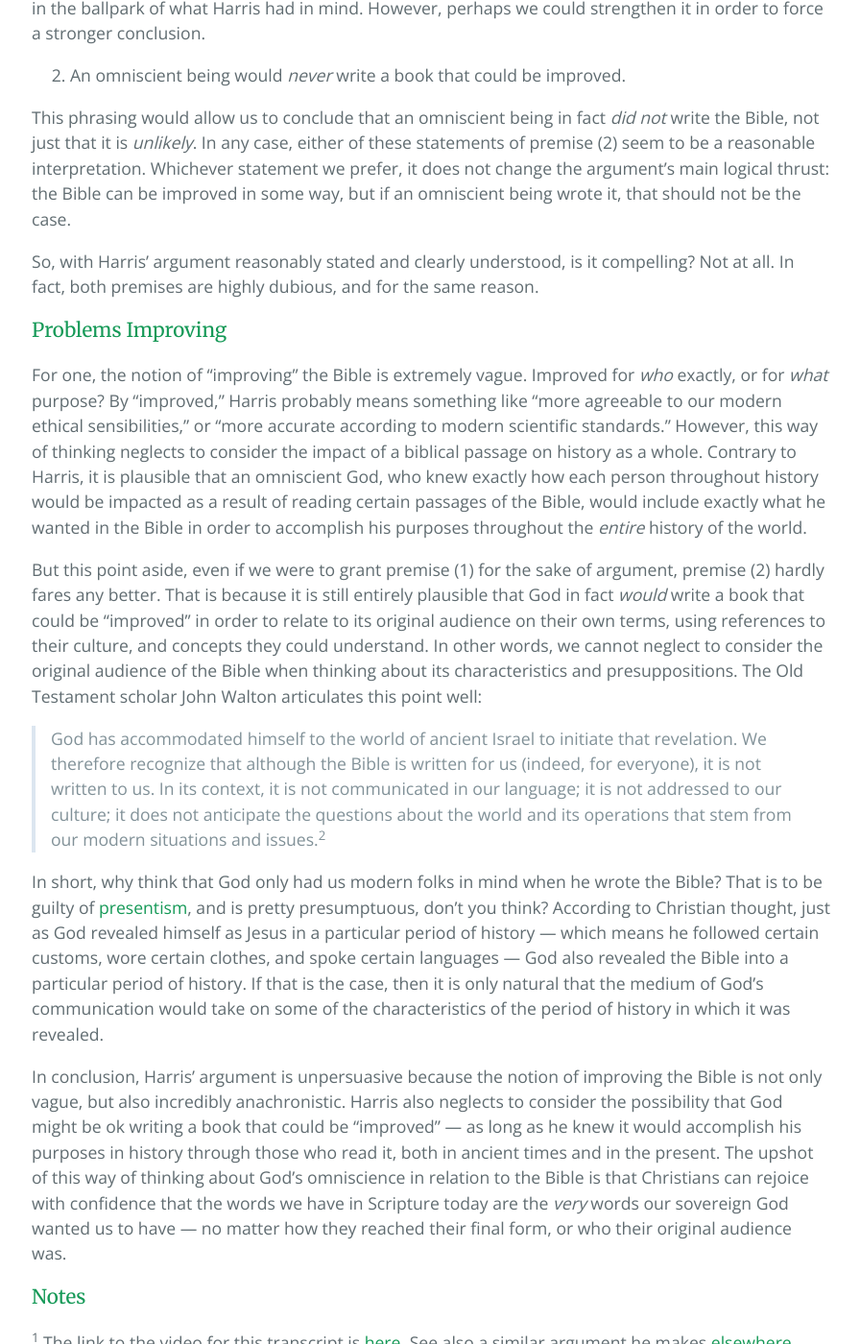
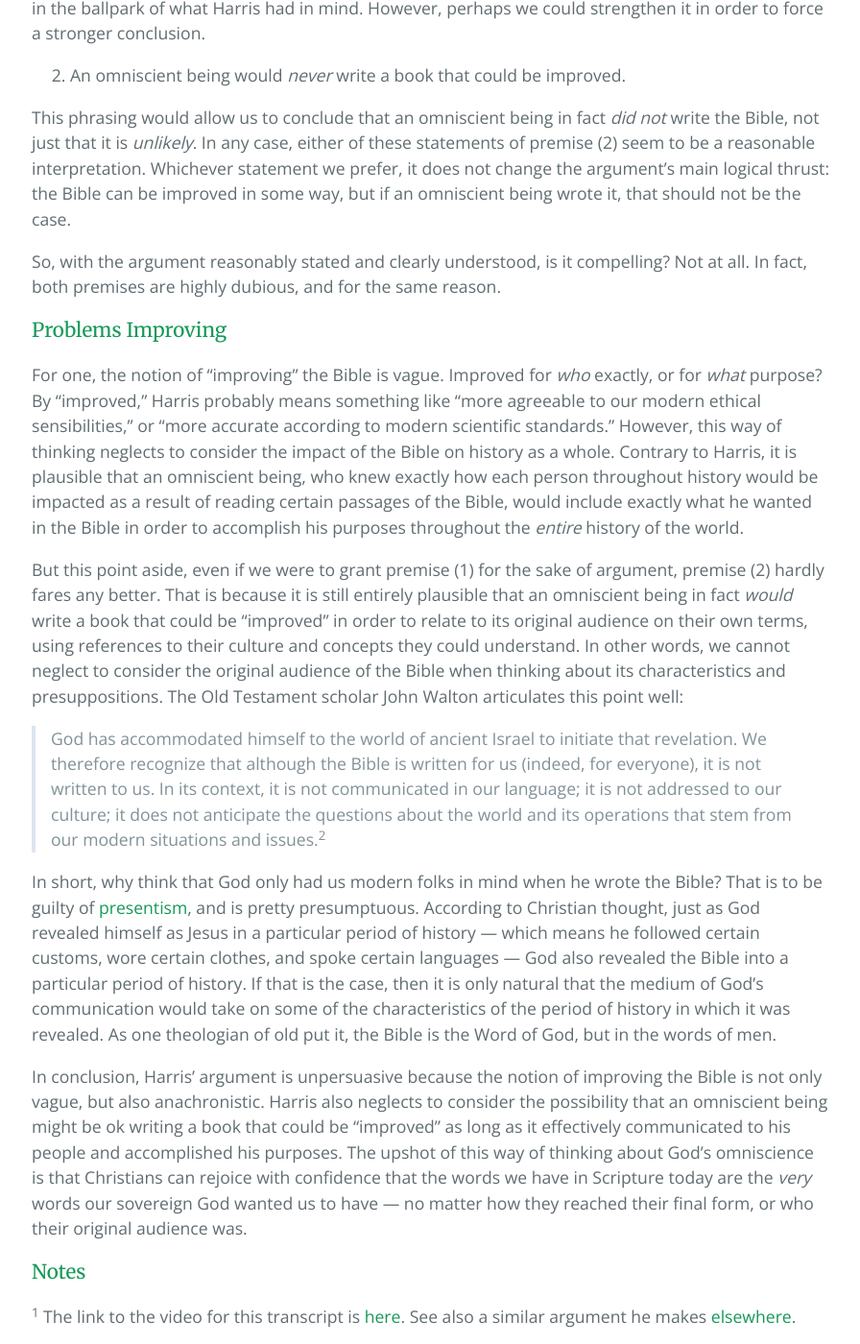
Before and after one commit to second-breakfast/second-breakfast.github.io, a Jekyll site: the page built from _posts/2019-1-9-sam-harris-revelation.markdown, in a window 1280 px wide and 1400 px high, scrolled down 1002 px. Shown: the whole window at 96% size, without its empty margins (191-1087 px from the left). Built offline with Jekyll 4.4.1, drawn with Linux system fonts in a browser that asks for light colours.

Commit message:
Make wording more consistent

```diff
--- a/_posts/2019-1-9-sam-harris-revelation.markdown
+++ b/_posts/2019-1-9-sam-harris-revelation.markdown
@@ -26,18 +26,18 @@ I think it is fairly easy to see how premise (1) comes straight from the transcr
 
 This phrasing would allow us to conclude that an omniscient being in fact *did not* write the Bible, not just that it is *unlikely*. In any case, either of these statements of premise (2) seem to be a reasonable interpretation. Whichever statement we prefer, it does not change the argument’s main logical thrust: the Bible can be improved in some way, but if an omniscient being wrote it, that should not be the case.
 
-So, with Harris’ argument reasonably stated and clearly understood, is it compelling? Not at all. In fact, both premises are highly dubious, and for the same reason.
+So, with the argument reasonably stated and clearly understood, is it compelling? Not at all. In fact, both premises are highly dubious, and for the same reason.
 
 ### Problems Improving
-For one, the notion of “improving” the Bible is extremely vague. Improved for *who* exactly, or for *what* purpose? By “improved,” Harris probably means something like “more agreeable to our modern ethical sensibilities,” or “more accurate according to modern scientific standards.” However, this way of thinking neglects to consider the impact of a biblical passage on history as a whole. Contrary to Harris, it is plausible that an omniscient God, who knew exactly how each person throughout history would be impacted as a result of reading certain passages of the Bible, would include exactly what he wanted in the Bible in order to accomplish his purposes throughout the *entire* history of the world.
+For one, the notion of “improving” the Bible is vague. Improved for *who* exactly, or for *what* purpose? By “improved,” Harris probably means something like “more agreeable to our modern ethical sensibilities,” or “more accurate according to modern scientific standards.” However, this way of thinking neglects to consider the impact of the Bible on history as a whole. Contrary to Harris, it is plausible that an omniscient being, who knew exactly how each person throughout history would be impacted as a result of reading certain passages of the Bible, would include exactly what he wanted in the Bible in order to accomplish his purposes throughout the *entire* history of the world.
 
-But this point aside, even if we were to grant premise (1) for the sake of argument, premise (2) hardly fares any better. That is because it is still entirely plausible that God in fact *would* write a book that could be “improved” in order to relate to its original audience on their own terms, using references to their culture, and concepts they could understand. In other words, we cannot neglect to consider the original audience of the Bible when thinking about its characteristics and presuppositions. The Old Testament scholar John Walton articulates this point well:
+But this point aside, even if we were to grant premise (1) for the sake of argument, premise (2) hardly fares any better. That is because it is still entirely plausible that an omniscient being in fact *would* write a book that could be “improved” in order to relate to its original audience on their own terms, using references to their culture and concepts they could understand. In other words, we cannot neglect to consider the original audience of the Bible when thinking about its characteristics and presuppositions. The Old Testament scholar John Walton articulates this point well:
 
 > God has accommodated himself to the world of ancient Israel to initiate that revelation. We therefore recognize that although the Bible is written for us (indeed, for everyone), it is not written to us. In its context, it is not communicated in our language; it is not addressed to our culture; it does not anticipate the questions about the world and its operations that stem from our modern situations and issues.<sup>2</sup>
 
-In short, why think that God only had us modern folks in mind when he wrote the Bible? That is to be guilty of [presentism](https://en.m.wikipedia.org/wiki/Presentism_(literary_and_historical_analysis)), and is pretty presumptuous, don’t you think? According to Christian thought, just as God revealed himself as Jesus in a particular period of history — which means he followed certain customs, wore certain clothes, and spoke certain languages — God also revealed the Bible into a particular period of history. If that is the case, then it is only natural that the medium of God’s communication would take on some of the characteristics of the period of history in which it was revealed.
+In short, why think that God only had us modern folks in mind when he wrote the Bible? That is to be guilty of [presentism](https://en.m.wikipedia.org/wiki/Presentism_(literary_and_historical_analysis)), and is pretty presumptuous. According to Christian thought, just as God revealed himself as Jesus in a particular period of history — which means he followed certain customs, wore certain clothes, and spoke certain languages — God also revealed the Bible into a particular period of history. If that is the case, then it is only natural that the medium of God’s communication would take on some of the characteristics of the period of history in which it was revealed. As one theologian of old put it, the Bible is the Word of God, but in the words of men.
 
-In conclusion, Harris’ argument is unpersuasive because the notion of improving the Bible is not only vague, but also incredibly anachronistic. Harris also neglects to consider the possibility that God might be ok writing a book that could be “improved” — as long as he knew it would accomplish his purposes in history through those who read it, both in ancient times and in the present. The upshot of this way of thinking about God’s omniscience in relation to the Bible is that Christians can rejoice with confidence that the words we have in Scripture today are the *very* words our sovereign God wanted us to have — no matter how they reached their final form, or who their original audience was.
+In conclusion, Harris’ argument is unpersuasive because the notion of improving the Bible is not only vague, but also anachronistic. Harris also neglects to consider the possibility that an omniscient being might be ok writing a book that could be “improved” as long as it effectively communicated to his people and accomplished his purposes. The upshot of this way of thinking about God’s omniscience is that Christians can rejoice with confidence that the words we have in Scripture today are the *very* words our sovereign God wanted us to have — no matter how they reached their final form, or who their original audience was.
 
 ### Notes
 <sup>1</sup> The link to the video for this transcript is [here](https://youtu.be/bdUC8nRVyYY?t=1962). See also a similar argument he makes [elsewhere](https://www.youtube.com/watch?v=8zV3vIXZ-1Y).
```
